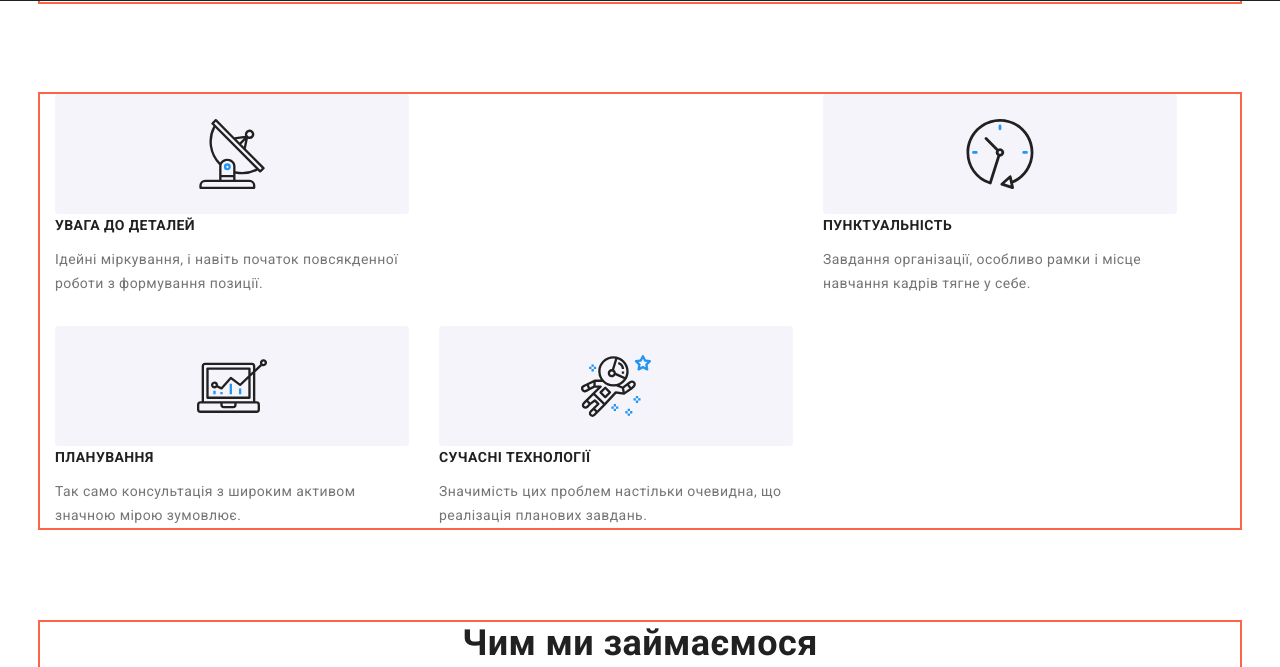
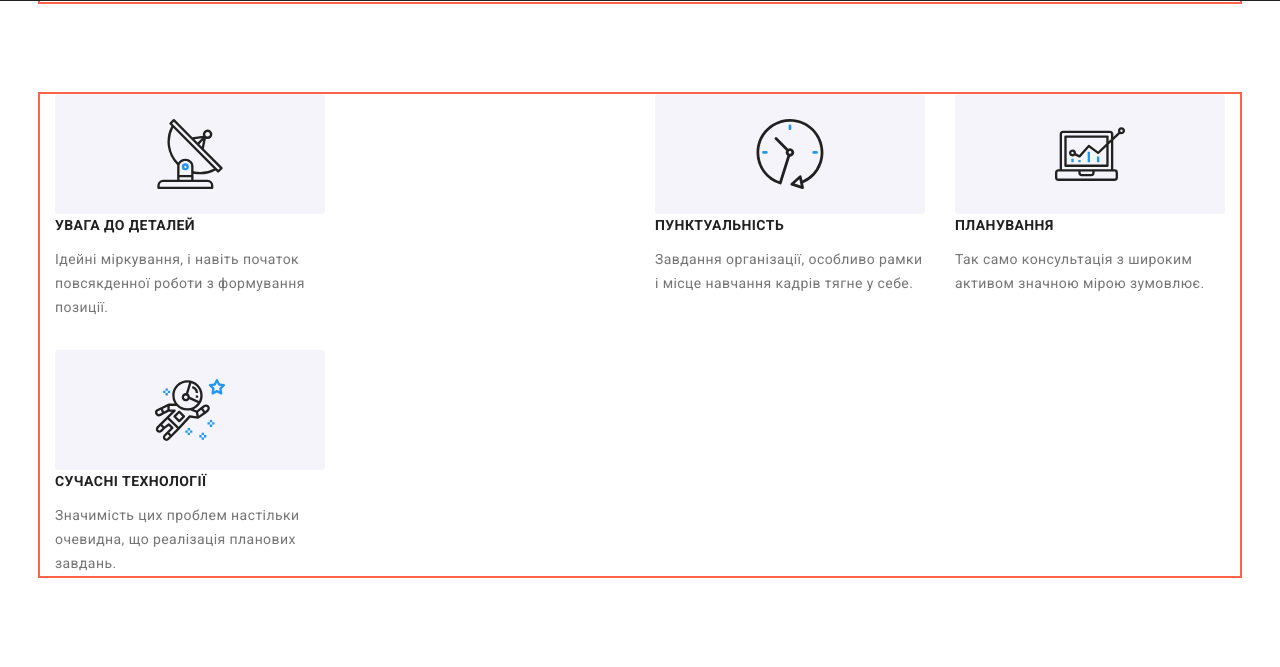
Before and after one commit to KsenyaKoss/goit-markup-hw-08, a plain HTML site: page index.html in a window 1280 px wide. Shown: the part 681-1348 px from the top of the page. Drawn offline with nearby package versions, Linux system fonts and the light colour scheme.

Commit message:
Adaptiv 4

```diff
--- a/sass/components/_features.scss
+++ b/sass/components/_features.scss
@@ -7,12 +7,12 @@
 .features__items {
     flex-basis: 450px;
 
-@media screen and (min-width: $tablet) {
+@media screen and (min-width: 768px) {
     flex-basis: 354px;
     }
 
-@media screen and (min-width: $desktop) {
-    $items: 270px;
+@media screen and (min-width: 1280px) {
+    flex-basis: 270px;
     }
 }
 
```
Also changed, not shown: css/main.css, css/main.min.css, 2 other files.
